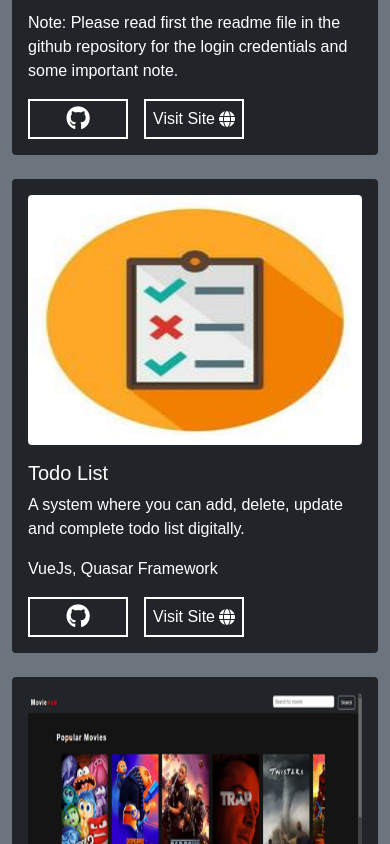
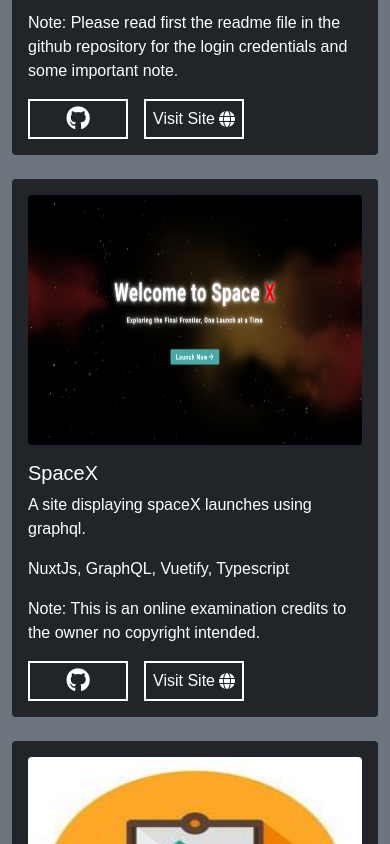
Before and after one commit to milkyzz01/MilkyProfile, a plain HTML site: page index.html in a window 390 px wide. Shown: the part 3756-4600 px from the top of the page. Drawn offline with nearby package versions, Linux system fonts and the light colour scheme.

Commit message:
updated and added spacex project

```diff
--- a/index.html
+++ b/index.html
@@ -551,6 +551,20 @@
 
                 </div>
                 <div class="col-md-4 mb-4" data-aos="fade-up">
+                    <div class="bg-dark text-white p-3 rounded education-card project-card h-100">
+                        <img src="space.png" class="img-fluid rounded mb-3" alt="School Image">
+                        <h5>SpaceX</h5>
+                        <p>A site displaying spaceX launches using graphql.</p>
+                        <p>NuxtJs, GraphQL, Vuetify, Typescript</p>
+                        <p>Note: This is an online examination credits to the owner no copyright intended.</p>
+                        <div class="d-flex gap-3">
+                            <a href="https://github.com/milkyzz01/SpaceX-Nuxtjs_Graphql" class="contact-btn"> <i class="fab fa-github"></i></a>
+                            <a href="https://space-x-nuxtjs-graphql-vfvj.vercel.app/" class="contact-btn2 d-flex align-items-center justify-content-center gap-1">Visit Site <i class="fas fa-globe"></i></a>
+                        </div>
+                    </div>
+
+                </div>
+                <div class="col-md-4 mb-4" data-aos="fade-up">
                         <div class="bg-dark text-white p-3 rounded education-card project-card h-100">
                             <img src="todo.jpg" class="img-fluid rounded mb-3" alt="Todo List Project Image">
                             <h5 class="text-white">Todo List</h5>
```
Also changed, not shown: space.png (added).
